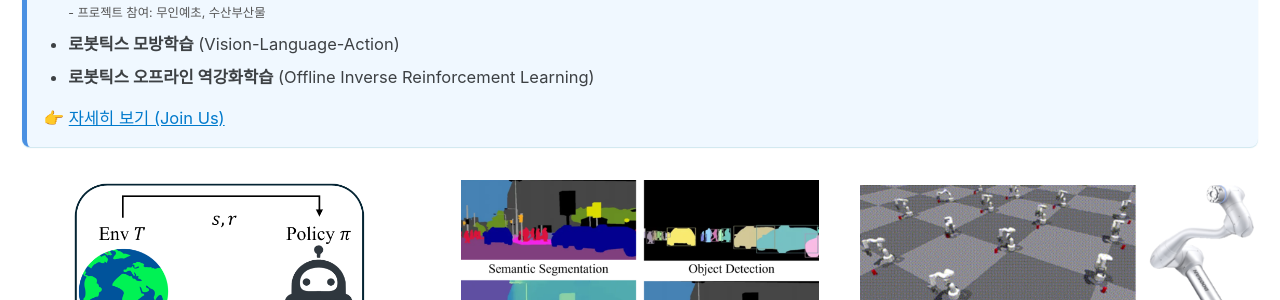
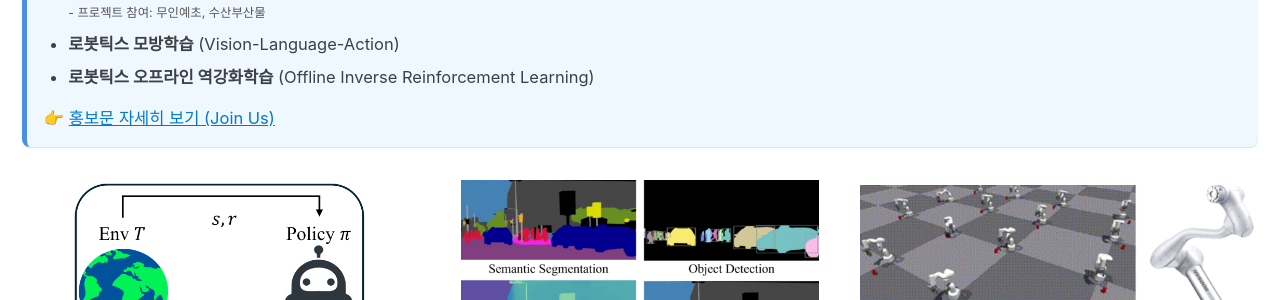
Before and after one commit to wjahn/rils, a Jekyll site: the page built from index.html, in a window 1280 px wide. Shown: the part 590-890 px from the top of the page. Built offline with Jekyll 4.4.1, drawn with Linux system fonts in a browser that asks for light colours; cached includes are drawn as plain includes; the list of posts is cut into pages by our own code.

Commit message:
Update index.html

```diff
--- a/index.html
+++ b/index.html
@@ -32,7 +32,7 @@
     btn_class: "btn--primary"
 ---
 <div class="notice--info" style="border-left: 5px solid #4a90e2; background-color: #f0f8ff; padding: 1em; margin: 1em 0; border-radius: 8px;">
-  <h4 style="color: #2c3e50; margin-top: 0;">🎓 학부 연구생 및 석·박과정생 모집 중</h4>
+  <h4 style="color: #2c3e50; margin-top: 0;">🎓 학부 연구생 및 석·박과정생 모집 중 </h4>
   <p style="margin: 0.5em 0;">📌 <strong>모집 분야:</strong></p>
   <ul style="list-style-type: disc; padding-left: 1.5em; margin: 0;">
     <li>
@@ -43,7 +43,7 @@
     <li><strong>로봇틱스 오프라인 역강화학습</strong> (Offline Inverse Reinforcement Learning)</li>
   </ul>
   <p style="margin-top: 1em;">
-    👉 <a href="https://wjahn.github.io/rils/about/join-us/" style="color: #007acc; text-decoration: underline;">자세히 보기 (Join Us)</a>
+    👉 <a href="https://drive.google.com/file/d/1VXiEAL0vELNv9oV3ZJdSILTc4Xrr2YBy/view?usp=sharing" style="color: #007acc; text-decoration: underline;">홍보문 자세히 보기 (Join Us)</a>
   </p>
 </div>
 
```
